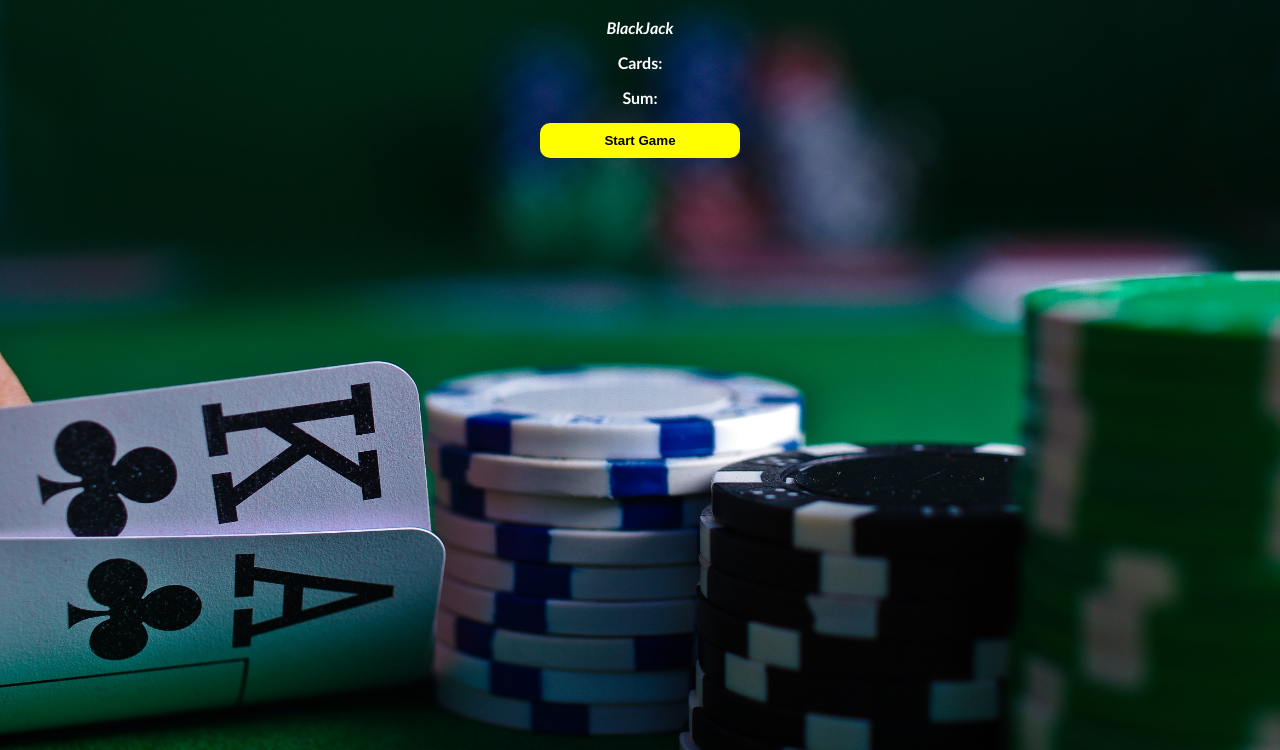
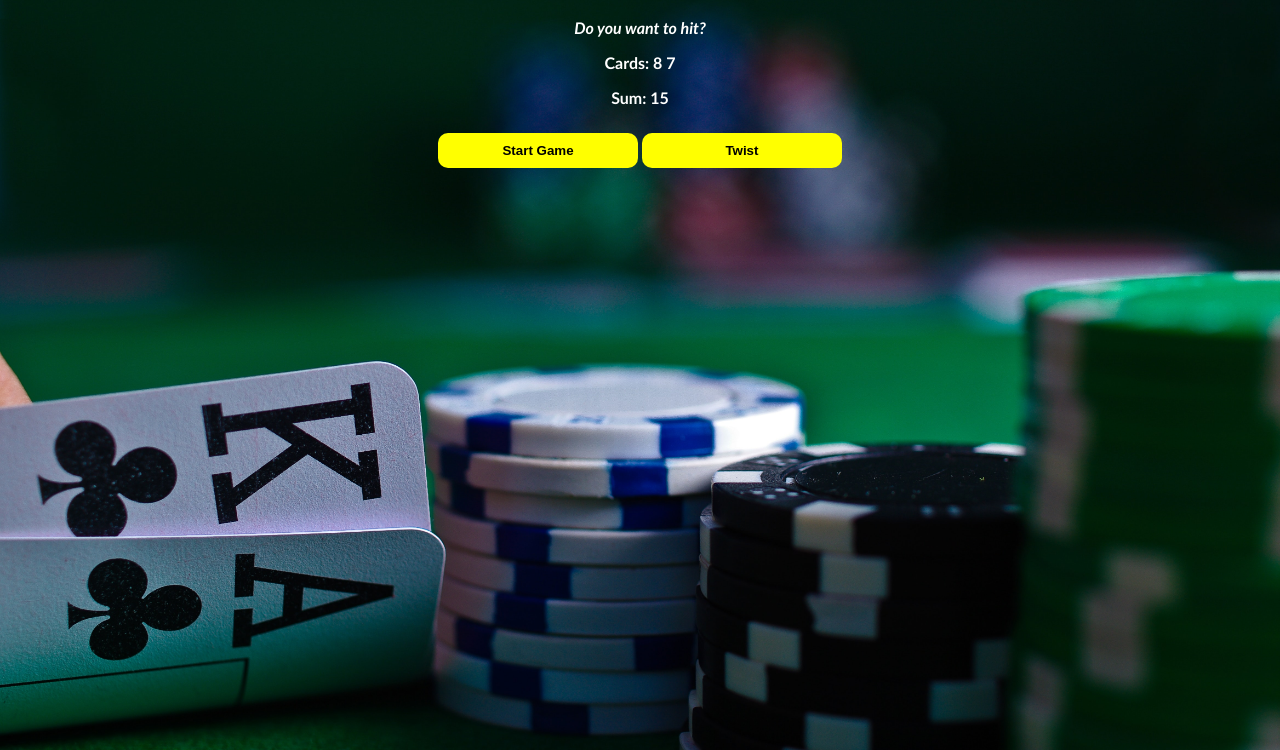
Before and after one commit to hazlomcodes/BlackJack, a website: page index.html in a window 1280 px wide. Both pictures are taken after a click on the button "Start Game". Shown: the part 50-800 px from the top of the page. Drawn offline with Linux system fonts and the light colour scheme.

Commit message:
added get new random card functionality

```diff
--- a/index.html
+++ b/index.html
@@ -7,11 +7,13 @@
 
     <h1>Blackjack</h1>
 
-    <p id="message-el"> Want to play? </p>
-    <p> Cards: </p>
-    <p> Sum: </p>
+    <p id="message-el">Want to play? </p>
+    <p id="cards-el">Cards: </p>
+    <p id="sum-el">Sum: </p>
 
     <button onclick="startGame()">Start Game</button>
+
+    <button onclick="newCard()"> Twist </button>
 
     <script src="index.js"> </script>
 </body>
--- a/index.js
+++ b/index.js
@@ -1,14 +1,31 @@
-let firstCard = 10
-let secondCard = 11
+let firstCard = getRandomCard()
+let secondCard = getRandomCard()
+let cards = [firstCard, secondCard] //array - ordered list
 let sum = firstCard + secondCard
 let hasBlackJack = false
 let isAlive = true
 let message = ""
+let messageEl = document.getElementById ("message-el")
+let sumEl = document.getElementById("sum-el")
+let cardsEl = document.getElementById("cards-el")
 
-let messageEl = document.getElementById ("message-el")
-console.log(messageEl)
+function getRandomCard() {
+    return Math.floor(Math.random()*13)
+}
 
 function startGame() {
+    renderGame()
+}
+
+function renderGame() {
+    cardsEl.textContent = "Cards: "
+    for (let i = 0; i < cards.length; i++) {
+        cardsEl.textContent += cards[i] + " "
+    }
+
+
+
+    sumEl.textContent = "Sum: " + sum //reconstructs original text as well as sum
     if (sum <=20) {
     message = "Do you want to hit?"
     } else if (sum === 21)  {
@@ -21,6 +38,15 @@ function startGame() {
 
 messageEl.textContent = message
 
+}
+
+function newCard() {
+
+    let card = getRandomCard()
+     sum += card
+     cards.push(card)
+
+    renderGame()
 }
 
 
--- a/stylesheet.css
+++ b/stylesheet.css
@@ -28,4 +28,6 @@ button {
     font-weight: bold;
     border:none;
     border-radius: 10px;
+    margin-bottom: 10x;
+    margin-top: 10px;
 }
```
